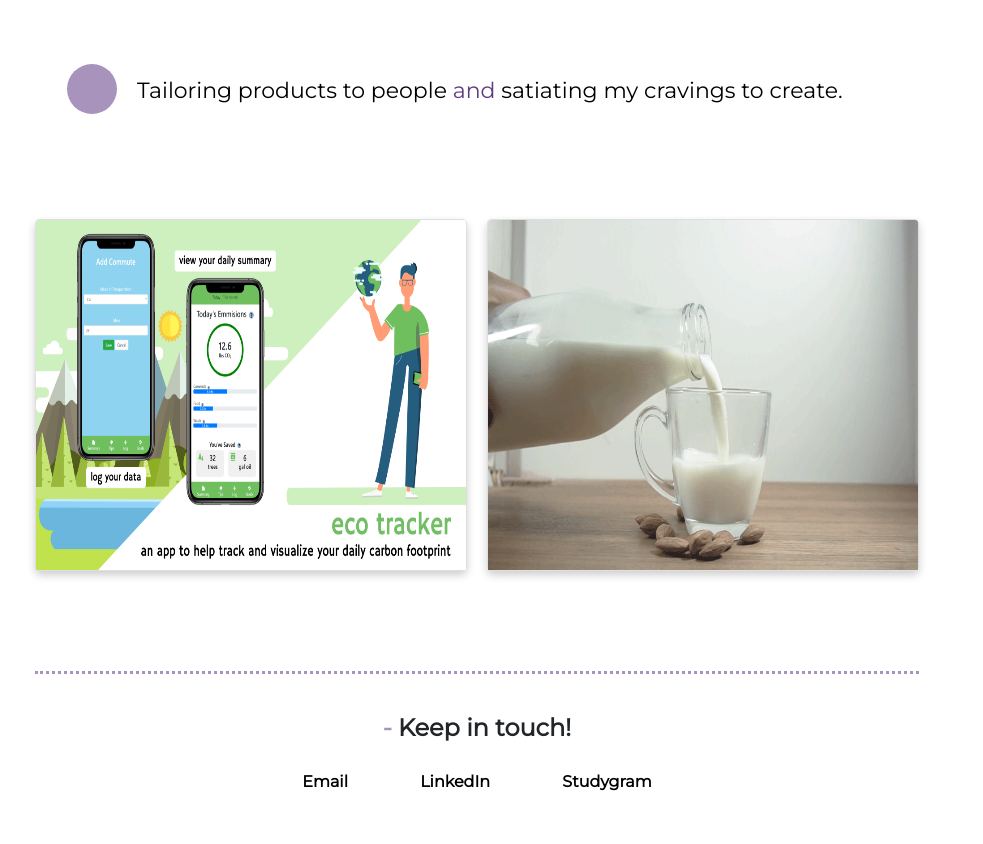
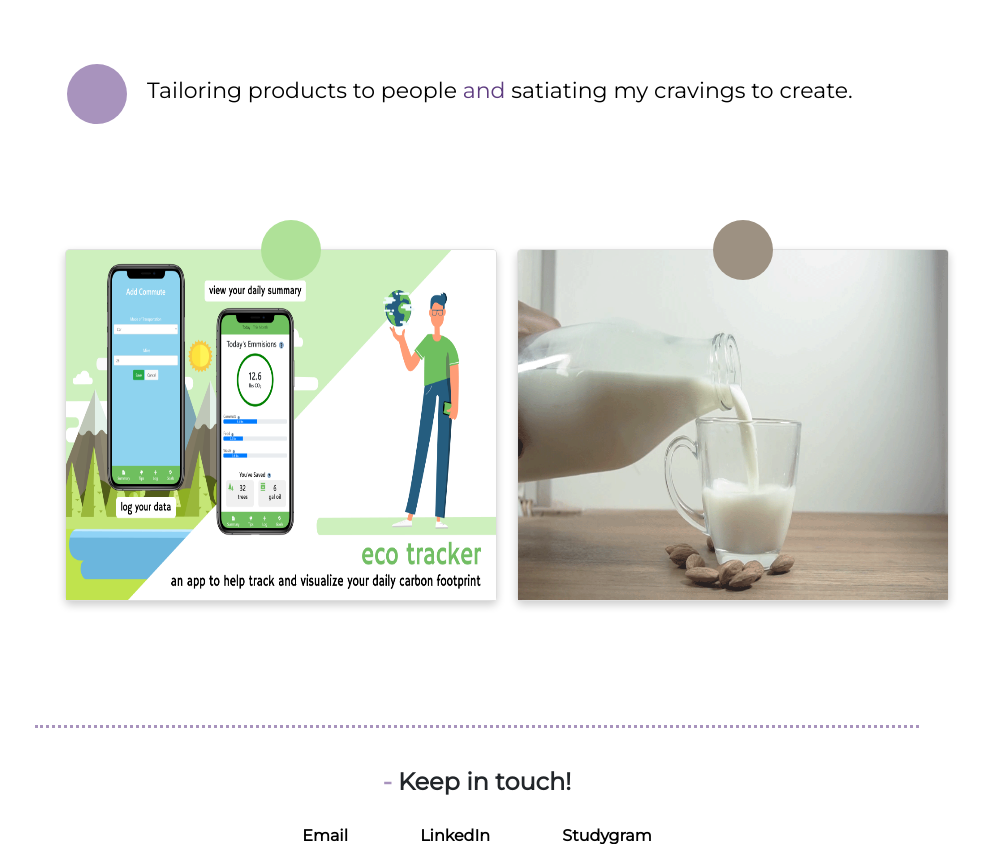
Before and after one commit to megandinh/megandinh.github.io, a PHP site: page / in a window 1280 px wide. Shown: the part 96-940 px from the top of the page, without its empty margins (163-1146 px from the left). Before the commit the page ends 887 px from the top, so only its background shows below. Run offline with PHP 8.4, Linux system fonts and the light colour scheme; some web fonts are replaced.

Commit message:
styling :D

```diff
--- a/css/my.css
+++ b/css/my.css
@@ -56,8 +56,8 @@ a:link{
     width: 100%;
 }
 .dot {
-  height: 50px;
-  width: 50px;
+  height: 60px;
+  width: 60px;
   background-color: #a893bd;
   border-radius: 50%;
   display: inline-block;
@@ -98,19 +98,6 @@ p {
 }
 .nav-link{
     font-family: 'Montserrat', sans-serif;
-}
-
-footer {
-	text-align: left;
-	text-indent: 20px;
-	padding: 10px;
-  color: white;
-	background-color: #a893bd;
-	margin-top: 50px;
-  font-family:'Montserrat', sans-serif;
-}
-footer a{
-    font-family:'Montserrat', sans-serif;
 }
 
 .card-tag {
@@ -159,7 +146,7 @@ footer a{
   box-shadow: 0 4px 8px 0 rgba(0,0,0,0.2);
   transition: 0.3s;
   width: 100%;
-  max-width:450px;
+  max-width: 450px;
   height: auto;
   max-height: 450px;
   border-radius: 5px;
@@ -175,12 +162,64 @@ img {
   .container, .bodytext{
   padding-left: 10%;
   padding-right: 10%;
+  }
+  .card{
+      margin:30px;
+  }
+  .one{
+    position: relative;
+    top:0;
+    left:0;
+    z-index: 1;
+  }
+  .one1{
+    position:absolute;
+    top: -30px;
+    right:100px;
+    z-index: 2;
+  }
+  .two{
+    position: relative;
+    top:0;
+    left:0;
+    z-index: 1;
+  }
+  .two2{
+    position:absolute;
+    top: -30px;
+    right:100px;
+    z-index: 2;
+  }
+
 }
-}
-@media (min-width: 576px) {
+@media (min-width: 300px) {
     .card-columns {
         column-count: 1;
         text-align: center;
+    }
+    .one{
+      position: relative;
+      top:0;
+      left:0;
+      z-index: 1;
+    }
+    .one1{
+      position:absolute;
+      top: -30px;
+      right:120px;
+      z-index: 2;
+    }
+    .two{
+      position: relative;
+      top:0;
+      left:0;
+      z-index: 1;
+    }
+    .two2{
+      position:absolute;
+      top: -30px;
+      right:120px;
+      z-index: 2;
     }
 }
 
@@ -209,10 +248,34 @@ img {
 #project2{
    background-color: #757257;
 }
-
-
+/*.one{
+  position: relative;
+  top:0;
+  left:0;
+  z-index: 1;
+}
+.one1{
+  position:absolute;
+  top: -30px;
+  right:170px;
+  z-index: 2;
+}
+.two{
+  position: relative;
+  top:0;
+  left:0;
+  z-index: 1;
+}
+.two2{
+  position:absolute;
+  top: -30px;
+  right:170px;
+  z-index: 2;
+}
+*/
 .card:hover .overlay {
   opacity: 1;
+  z-index: 1;
 }
 .text {
   color: white;
--- a/index.html
+++ b/index.html
@@ -52,7 +52,8 @@
 			</div>
 				<div class="card-columns">
 					<div class="card text-center">
-						<img class="card-img-top" src="images/slide.png" alt="Card image" width="100" height="350">
+						<span class="dot one1" style="background-color: #AFE198; position: absolute; right: 155px;"></span>
+						<img class="card-img-top one" src="images/slide.png" alt="Card image" width="100" height="350">
 						<!-- <div class="card-body">
 						  <h4 class="card-title">Eco-Tracker app</h4>
 						  <p class="card-tag">Prototyping</p>
@@ -64,8 +65,11 @@
 						  </a>
 <!-- 						</div>
  -->				</div>
+ <br>
+ <br>
 					<div class="card text-center">
-						<img class="card-img-top" src="images/milk.gif" alt="Card image" width="100" height="350">
+						<span class="dot two2" style="background-color: #9D9182; position: absolute; right: 155px;"></span>
+						<img class="card-img-top two" src="images/milk.gif" alt="Card image" width="100" height="350">
 						<!-- <div class="card-body">
 						  <h4 class="card-title">DSGN 100 Project</h4>
 						  <p class="card-tag">Prototyping</p>
```
Also changed, not shown: images/p1.png (added), images/p2.png (added).
